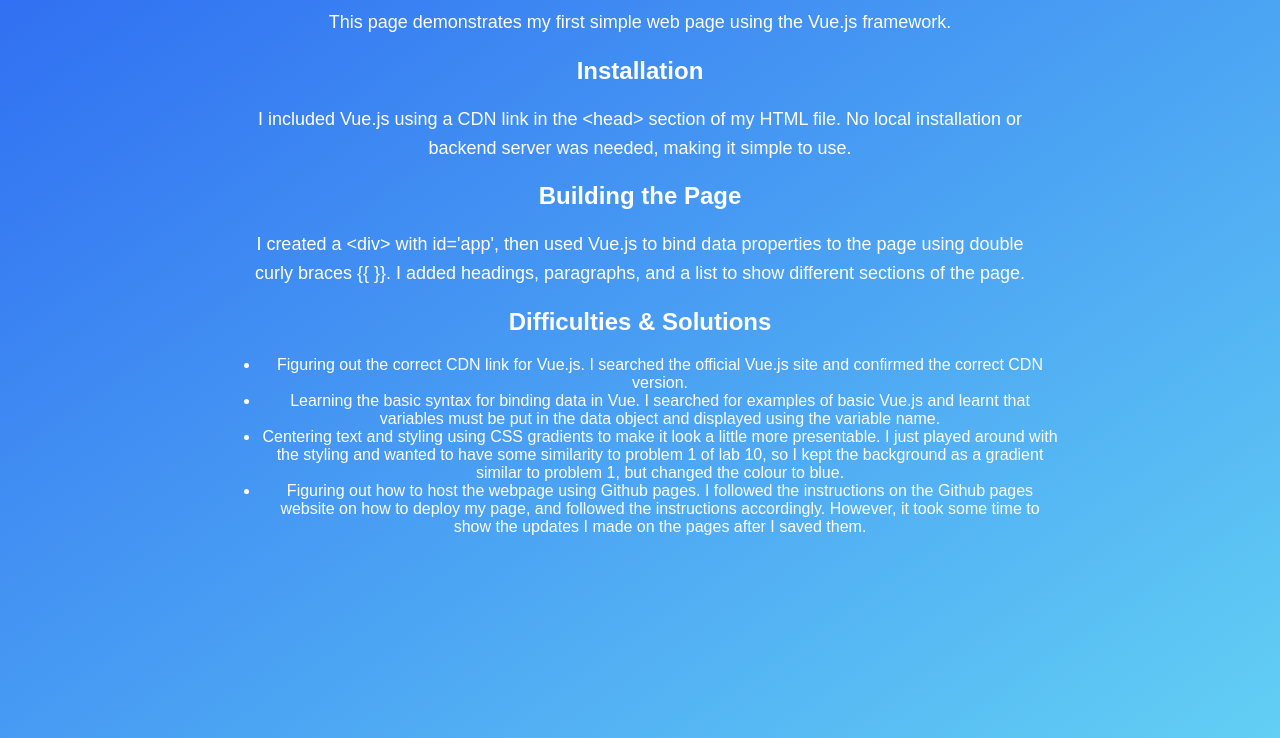
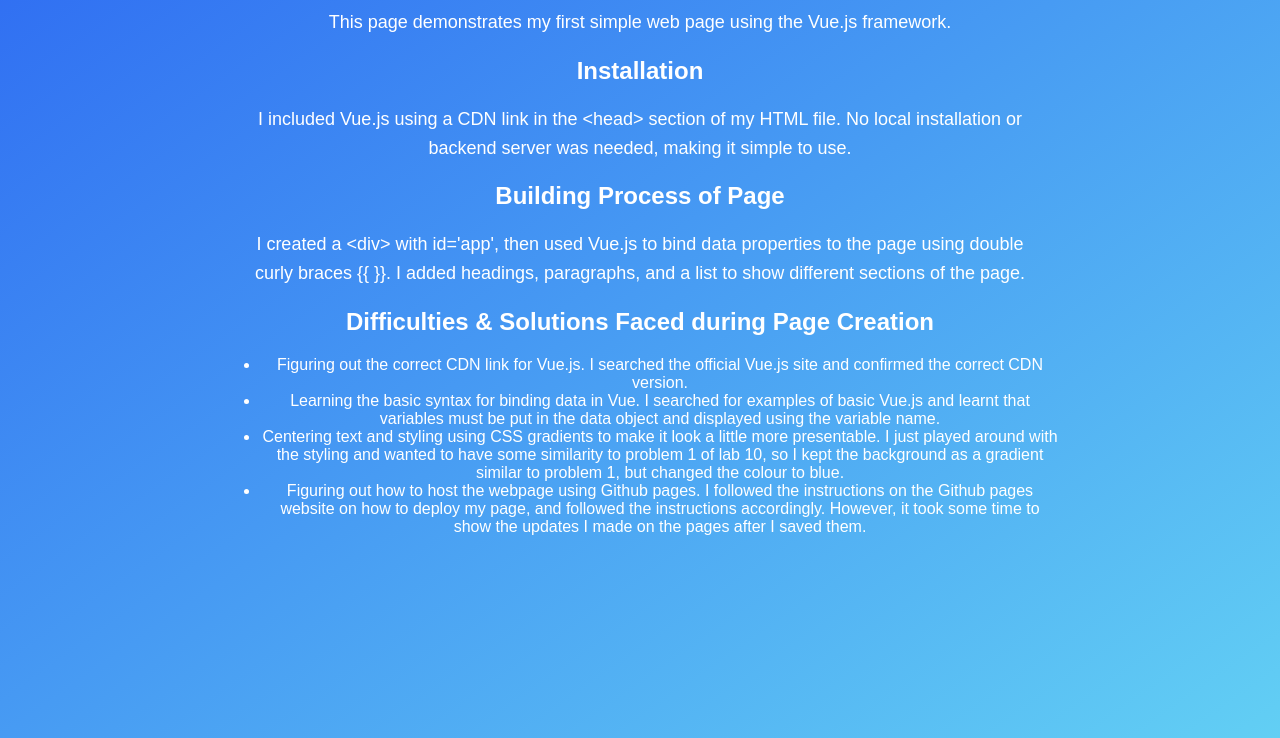
Before and after one commit to swathie805/swathie805.github.io, a plain HTML site: page index.html in a window 1280 px wide. Shown: the part 158-896 px from the top of the page. Drawn offline with nearby package versions, Linux system fonts and the light colour scheme.

Commit message:
Update section headings in index.html for clarity

```diff
--- a/index.html
+++ b/index.html
@@ -42,10 +42,10 @@
         <h2>Installation</h2>
         <p>{{ installation }}</p>
 
-        <h2>Building the Page</h2>
+        <h2>Building Process of Page</h2>
         <p>{{ building }}</p>
 
-        <h2>Difficulties & Solutions</h2>
+        <h2>Difficulties & Solutions Faced during Page Creation</h2>
         <ul>
             <li v-for="item in difficulties">{{ item }}</li>
         </ul>
```
